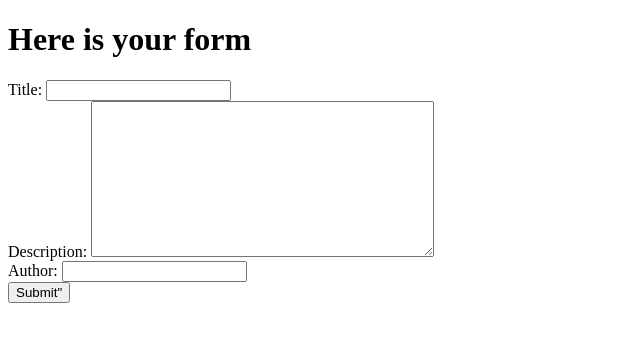
After one commit to MrSinaMaleki/Django102, a Django app: page / in a window 1280 px wide. The commit adds this page. Shown: the top 342 px of the page, without its empty margins (0-640 px from the left). Run offline with Django 5.2, Linux system fonts and the light colour scheme.

Commit message:
Phaze 1 is complete

```diff
--- /dev/null
+++ b/post/forms.py
@@ -0,0 +1,9 @@
+from django import forms
+from .models import *
+
+
+class CreatePostForm(forms.ModelForm):
+    class Meta:
+        model = Post
+        fields = "__all__"
+        exclude = ["created_at", "updated_at"]
--- a/post/models.py
+++ b/post/models.py
@@ -7,5 +7,9 @@ class Post(models.Model):
     title = models.CharField(max_length=64)
     description = models.TextField(max_length=1024, null=True)
     author = models.CharField(max_length=64)
-    created_at = models.DateTimeField()
-    updated_at = models.DateTimeField(null=True)
+
+    # First time it was created
+    created_at = models.DateTimeField(auto_now_add=True)
+
+    # When it is edited!
+    updated_at = models.DateTimeField(null=True, auto_now=True)
--- a/post/urls.py
+++ b/post/urls.py
@@ -1,6 +1,7 @@
 from django.urls import path
-from .views import test
+from .views import test,create_post
 
 urlpatterns = [
     path('test/', test),
+    path('', create_post)
 ]
--- a/post/views.py
+++ b/post/views.py
@@ -1,7 +1,21 @@
 from django.shortcuts import render
+from .forms import CreatePostForm
 
 
 # Create your views here.
 
 def test(request):
     return render(request, 'test.html')
+
+
+def create_post(request):
+    # context = {'form': CreatePostForm()}
+    context = dict()
+    form = CreatePostForm(request.POST or None)
+
+    if form.is_valid():
+        form.save()
+
+    context['form'] = form
+
+    return render(request, 'add_posts.html', context)
--- /dev/null
+++ b/templates/add_posts.html
@@ -0,0 +1,17 @@
+<!DOCTYPE html>
+<html lang="en">
+<head>
+    <meta charset="UTF-8">
+    <title>add_posts</title>
+</head>
+<body>
+<h1>Here is your form</h1>
+
+<form action="" method="post">
+    {% csrf_token %}
+    {{ form }}
+    <input type="submit" value=Submit">
+</form>
+
+</body>
+</html>
--- a/templates/test.html
+++ b/templates/test.html
@@ -6,5 +6,7 @@
 </head>
 <body>
     <h1>Welcome to Test.html</h1>
+
+
 </body>
 </html>
```
Also changed, not shown: post/migrations/0002_alter_post_created_at_alter_post_updated_at.py (added).
